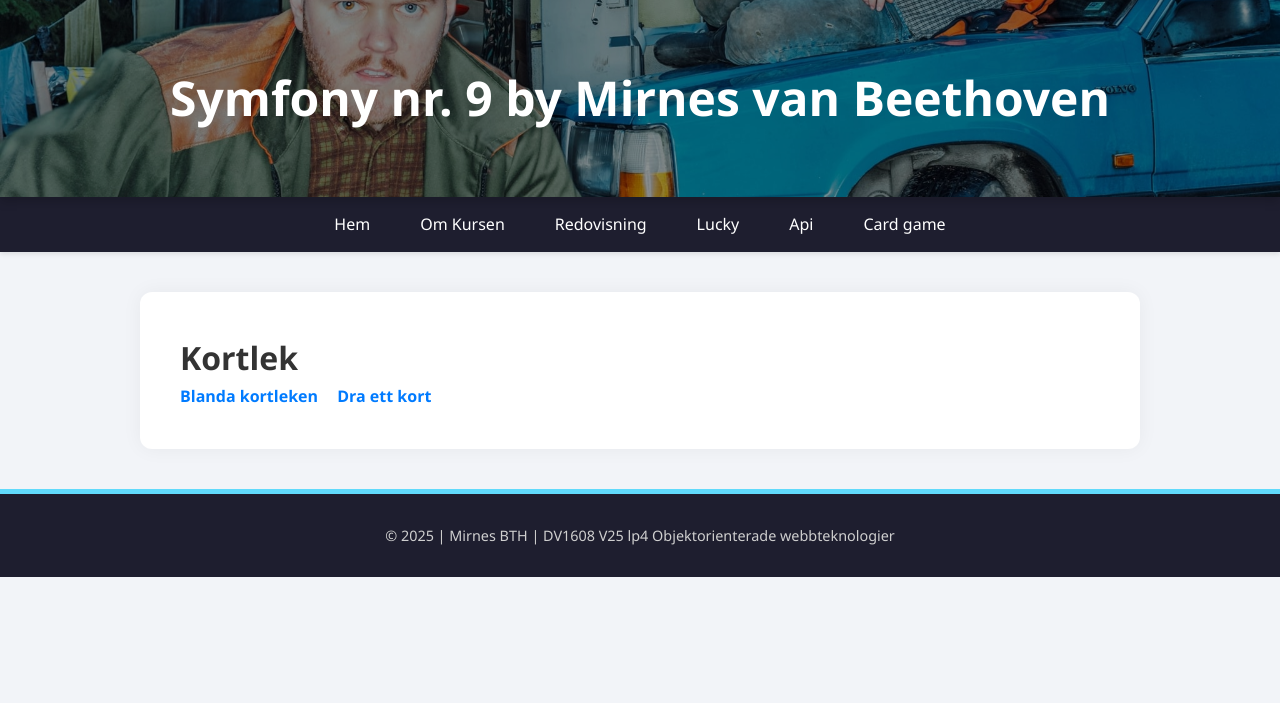
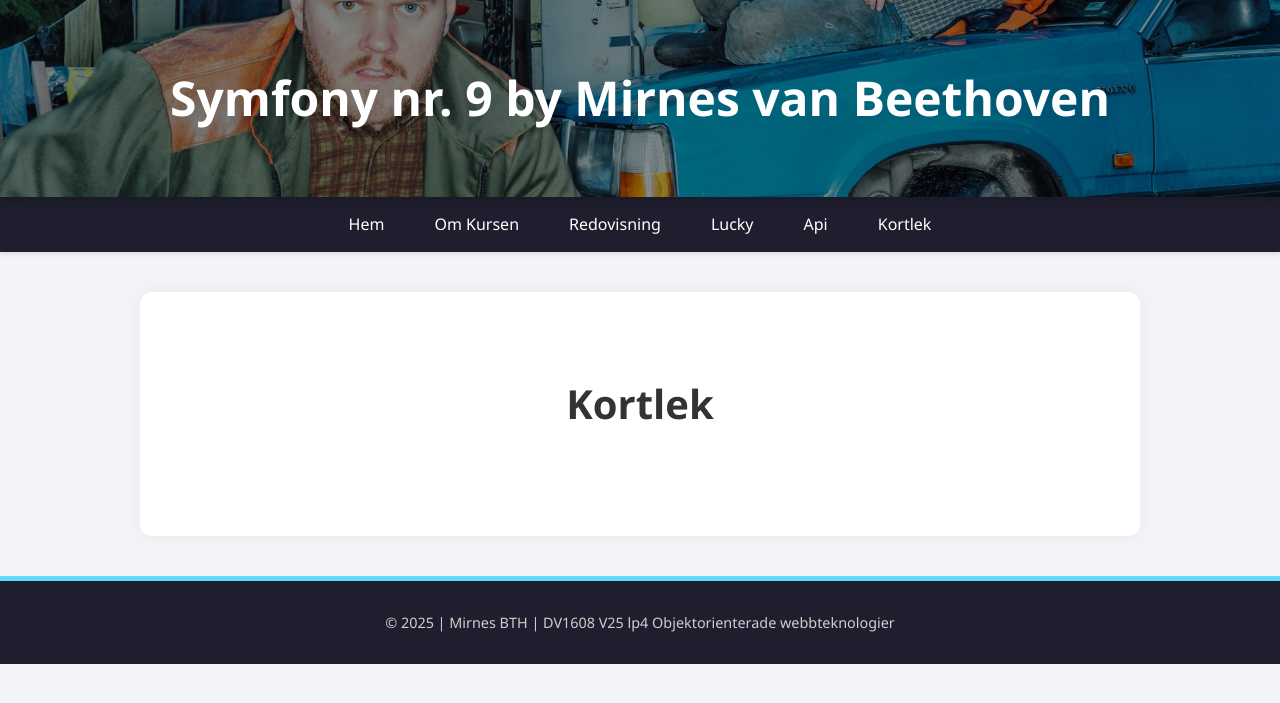
Before and after one commit to mirNNes/me-report, a Symfony app: template templates/card/deck.html.twig in a window 1280 px wide. Shown: the top 703 px of the page. Run offline with Twig, Linux system fonts and the light colour scheme; the template is opened without the code that fills it, so the values that code supplies are empty; style sheets or scripts are compiled from the project's sources; some libraries are stand-ins or nearby versions.

```diff
--- a/assets/styles/app.css
+++ b/assets/styles/app.css
@@ -1,4 +1,3 @@
-/* Reset & basstil */
 * {
     box-sizing: border-box;
     margin: 0;
@@ -12,7 +11,6 @@ body {
     color: #333;
 }
 
-/* HEADER */
 .site-header {
     background-image: url('../img/background.jpg');
     background-size: cover;
@@ -29,7 +27,7 @@ body {
     position: absolute;
     top: 0; left: 0;
     width: 100%; height: 100%;
-    background: rgba(0, 0, 0, 0.4); /* Mörk overlay för bättre läsbarhet */
+    background: rgba(0, 0, 0, 0.4);
     z-index: 1;
 }
 
@@ -40,7 +38,6 @@ body {
     z-index: 2;
 }
 
-/* NAVBAR */
 .site-nav {
     background: #1e1e2f;
     box-shadow: 0 2px 5px rgba(0,0,0,0.1);
@@ -49,7 +46,6 @@ body {
 .site-nav ul {
     display: flex;
     justify-content: center;
-    padding: 0;
     list-style: none;
 }
 
@@ -67,8 +63,6 @@ body {
     font-weight: bold;
     border-bottom: 3px solid #61dafb;
 }
-
-/* MAIN CONTENT */
 .site-content {
     max-width: 1000px;
     margin: 40px auto;
@@ -84,62 +78,190 @@ body {
     box-shadow: 0 0 25px rgba(0,0,0,0.1);
 }
 
-.site-content ul {
+.site-content ul,
+.card-list {
     display: grid;
     grid-template-columns: repeat(auto-fill, minmax(150px, 1fr));
     gap: 20px;
     list-style: none;
     padding: 0;
+    margin-bottom: 30px;
 }
 
-.site-content li {
-    background-color: #f8f8f8;
-    border-radius: 8px;
-    padding: 20px;
+.card {
+    width: 120px;
+    height: 180px;
+    background: white;
+    border: 2px solid #333;
+    border-radius: 10px;
+    display: flex;
+    flex-direction: column;
+    justify-content: space-between;
+    text-align: center;
+    position: relative;
+    padding: 10px;
     box-shadow: 0 2px 10px rgba(0, 0, 0, 0.1);
-    transition: transform 0.3s ease, box-shadow 0.3s ease;
+    font-family: 'Arial', sans-serif;
+    overflow: hidden;
+    box-sizing: border-box;
 }
 
-.site-content li:hover {
-    transform: translateY(-5px);
-    box-shadow: 0 4px 15px rgba(0, 0, 0, 0.2);
+.card-header, .card-footer {
+    display: flex;
+    justify-content: space-between;
+    font-size: 1.2rem;
 }
 
-/* FOOTER */
-.site-footer {
-    background: #1e1e2f;
-    color: #cfcfcf;
-    text-align: center;
-    padding: 30px 20px;
-    font-size: 0.9rem;
-    border-top: 5px solid #61dafb;
+.card-value {
+    font-size: 2rem;
+    font-weight: bold;
+    position: absolute;
 }
 
-.site-footer p {
-    margin: 0;
+.card-suit {
+    font-size: 2.5rem;
+    position: absolute;
+    color: red;
 }
 
-/* RESPONSIVITET */
-@media (max-width: 768px) {
-    .site-nav ul {
-        flex-direction: column;
+.card-body {
+    display: flex;
+    justify-content: center;
+    align-items: center;
+    flex-grow: 1;
+    position: relative;
 }
 
-    .site-nav li a {
-        text-align: center;
-        padding: 12px;
+.card-suit {
+    font-size: 3rem;
+    position: absolute;
 }
 
-    .site-title {
-        font-size: 2.2rem;
+.card-header {
+    top: 5px;
+    left: 5px;
+    right: 5px;
+    display: flex;
+    justify-content: space-between;
+    align-items: flex-start;
 }
 
-    .site-content {
-        padding: 20px;
-    }
+.card-footer {
+    bottom: 5px;
+    left: 5px;
+    right: 5px;
+    display: flex;
+    justify-content: space-between;
+    align-items: flex-end;
 }
 
-/* Lucky Container */
+.card-body .card-suit {
+    position: absolute;
+    font-size: 3rem;
+    top: 50%;
+    left: 50%;
+    transform: translate(-50%, -50%);
+}
+
+.card-value {
+    font-size: 2rem;
+    position: absolute;
+    bottom: 10px;
+    right: 5px;
+    z-index: 1;
+}
+
+
+.actions {
+    display: flex;
+    justify-content: center;
+    gap: 20px;
+    margin-top: 20px;
+}
+
+.actions a {
+    background-color: #1e1e2f;
+    color: #fff;
+    padding: 12px 20px;
+    border-radius: 8px;
+    text-decoration: none;
+    font-weight: bold;
+    box-shadow: 0 2px 5px rgba(0,0,0,0.15);
+    transition: background 0.3s ease;
+}
+
+.actions a:hover {
+    background-color: #343456;
+}
+
+/* draw twig */
+.draw-single,
+.draw-multiple,
+.deck-page {
+    text-align: center;
+    margin-top: 40px;
+}
+
+.draw-single h1,
+.draw-multiple h1,
+.deck-page h1 {
+    font-size: 2.5rem;
+    color: #333;
+    margin-bottom: 30px;
+}
+
+.remaining-cards {
+    font-size: 1.2rem;
+    font-weight: bold;
+    color: #444;
+}
+
+.card-container {
+    display: flex;
+    justify-content: center;
+    flex-wrap: wrap;
+    gap: 20px;
+    margin-bottom: 30px;
+}
+
+/* card twig*/
+.card-menu {
+    max-width: 700px;
+    margin: 40px auto;
+    padding: 30px;
+    background: #fff;
+    border-radius: 16px;
+    box-shadow: 0 10px 25px rgba(0, 0, 0, 0.1);
+    animation: popIn 0.4s ease;
+}
+
+.card-menu ul {
+    list-style: none;
+    display: grid;
+    grid-template-columns: repeat(auto-fit, minmax(220px, 1fr));
+    gap: 20px;
+    padding: 0;
+}
+
+.card-menu li a {
+    display: flex;
+    align-items: center;
+    gap: 10px;
+    background-color: #1e1e2f;
+    color: white;
+    padding: 12px 20px;
+    border-radius: 8px;
+    text-decoration: none;
+    font-weight: 500;
+    transition: background 0.3s ease, transform 0.3s ease;
+    box-shadow: 0 2px 5px rgba(0,0,0,0.1);
+}
+
+.card-menu li a:hover {
+    background-color: #343456;
+    transform: translateY(-3px);
+}
+
 .lucky-container {
     text-align: center;
     background: linear-gradient(135deg, #ff9a9e 0%, #fad0c4 100%);
@@ -174,55 +296,96 @@ body {
     100% { transform: scale(1); opacity: 1; }
 }
 
-/* Styling for Action Links */
-.actions a {
-    margin-right: 15px; /* Avstånd mellan knapparna */
-    text-decoration: none; /* Ta bort understrykning */
-    color: #007bff; /* Använd blå för länkar */
-    font-weight: bold;
-    transition: color 0.3s ease;
+
+.site-footer {
+    background: #1e1e2f;
+    color: #cfcfcf;
+    text-align: center;
+    padding: 30px 20px;
+    font-size: 0.9rem;
+    border-top: 5px solid #61dafb;
 }
 
-.actions a:hover {
-    color: #0056b3; /* Mörkare blå vid hover */
-    text-decoration: underline; /* Understrykning vid hover */
+.site-footer p {
+    margin: 0;
+}
+
+
+@media (max-width: 768px) {
+    .site-nav ul {
+        flex-direction: column;
+    }
+
+    .site-nav li a {
+        text-align: center;
+        padding: 12px;
+    }
+
+    .site-title {
+        font-size: 2.2rem;
+    }
+
+    .site-content {
+        padding: 20px;
     }
 
     .card {
-    width: 120px;
-    height: 180px;
-    background: white;
-    border: 2px solid #333;
-    border-radius: 10px;
-    display: flex;
-    flex-direction: column;
-    justify-content: space-between;
-    text-align: center;
-    position: relative;
-    padding: 10px;
-    box-shadow: 0 2px 10px rgba(0, 0, 0, 0.1);
-    font-family: 'Arial', sans-serif;
+        width: 100px;
+        height: 150px;
+    }
 }
 
-.card-header, .card-footer {
-    display: flex;
-    justify-content: space-between;
-    font-size: 1.2rem;
+/*shuffle twig */
+.blandad-kortlek {
+    text-align: center;
+    margin-top: 40px;
 }
 
-.card-suit {
-    font-size: 1.5rem;
-    color: red;
+.blandad-kortlek h1 {
+    font-size: 2.5rem;
+    color: #333;
+    margin-bottom: 30px;
 }
 
-.card-body {
-    font-size: 2rem;
+.card-container {
     display: flex;
     justify-content: center;
-    align-items: center;
-    flex-grow: 1;
+    flex-wrap: wrap;
+    gap: 20px;
+    margin-bottom: 30px;
 }
 
-.card-suit {
-    font-size: 3rem;
+/* Api */
+.site-content ul {
+    display: grid;
+    grid-template-columns: repeat(auto-fill, minmax(150px, 1fr));
+    gap: 20px;
+    list-style: none;
+    padding: 0;
+    margin-bottom: 30px;
 }
+
+.api-button {
+    display: inline-block;
+    margin: 0.5rem 0;
+    padding: 0.5rem 1rem;
+    font-size: 1rem;
+    background-color: #007BFF;
+    color: white;
+    border: none;
+    border-radius: 8px;
+    cursor: pointer;
+    text-decoration: none;
+}
+
+.api-button:hover {
+    background-color: #0056b3;
+}
+
+form {
+    display: inline;
+}
+
+.route-group {
+    margin-bottom: 1rem;
+}
--- a/composer.json
+++ b/composer.json
@@ -48,7 +48,8 @@
         "symfony/polyfill-php81": "*"
     },
     "scripts": {
-        "csfix": "tools/php-cs-fixer/vendor/bin/php-cs-fixer --config=tools/php-cs-fixer/.php-cs-fixer.dist.php fix src tests",
+
+        "csfix": "PHP_CS_FIXER_IGNORE_ENV=1 tools/php-cs-fixer/vendor/bin/php-cs-fixer --config=tools/php-cs-fixer/.php-cs-fixer.dist.php fix src tests",
         "csfix:dry": "tools/php-cs-fixer/vendor/bin/php-cs-fixer --config=tools/php-cs-fixer/.php-cs-fixer.dist.php fix src testsfix src --dry-run -v",
 
         "auto-scripts": {
--- a/src/Game/Card.php
+++ b/src/Game/Card.php
@@ -5,6 +5,7 @@ namespace App\Game;
 class Card
 {
     protected string $suit;
+    protected int $value;
 
     public function __construct(string $suit, int $value)
     {
--- a/templates/base.html.twig
+++ b/templates/base.html.twig
@@ -2,6 +2,10 @@
 <html lang="sv">
     <head>
         <meta charset="UTF-8">
+        <link rel="icon" href="{{ asset('favicon.png') }}" type="image/png">
+        <link rel="stylesheet" href="https://cdnjs.cloudflare.com/ajax/libs/font-awesome/6.5.0/css/all.min.css">
+
+
         <title>{% block title %}Min Symfony-sajt{% endblock %}</title>
 
         {% block stylesheets %}
@@ -36,7 +40,7 @@
                     <a href="{{ path('api') }}" class="{{ app.request.attributes.get('_route') == 'api' ? 'active' : '' }}">Api</a>
                 </li>
                 <li>
-                    <a href="{{ path('card_card') }}" class="{{ app.request.attributes.get('_route') starts with 'card' ? 'active' : '' }}">Card game</a>
+                    <a href="{{ path('card_card') }}" class="{{ app.request.attributes.get('_route') starts with 'card' ? 'active' : '' }}">Kortlek</a>
 
 
                 </li>
--- a/templates/card/deck.html.twig
+++ b/templates/card/deck.html.twig
@@ -1,17 +1,16 @@
 {% extends "base.html.twig" %}
 
-{% block title %}Kortspel{% endblock %}
+{% block title %}Kortlek{% endblock %}
 
 {% block body %}
-    <h1>Kortlek</h1>
-    <ul>
-        {% for card in deck %}
-            {% include 'card/_card.html.twig' with { card: card } %}
-        {% endfor %}
-    </ul>
+    <div class="deck-page">
+        <h1>Kortlek</h1>
 
-    <div class="actions">
-        <a href="{{ path('card_deck_shuffle') }}">Blanda kortleken</a>
-        <a href="{{ path('card_deck_draw', { 'number': 1 }) }}">Dra ett kort</a>
+        <div class="card-container">
+            {% for card in deck %}
+                {% include 'card/_card.html.twig' with { card: card } %}
+            {% endfor %}
+        </div>
+
     </div>
 {% endblock %}
--- a/templates/card/draw.html.twig
+++ b/templates/card/draw.html.twig
@@ -3,6 +3,7 @@
 {% block title %}Drog Kort{% endblock %}
 
 {% block body %}
+    <div class="draw-single">
         <h1>Drog Kort</h1>
 
         <div class="card-container">
@@ -11,5 +12,6 @@
             {% endfor %}
         </div>
 
-    <p>Antal kort kvar: {{ remaining }}</p>
+        <p class="remaining-cards">Antal kort kvar: {{ remaining }}</p>
+    </div>
 {% endblock %}
```
Also changed, not shown: src/Controller/ApiController.php (+59 -4 lines), src/Controller/CardController.php (+49 -6 lines), templates/api/index.html.twig (+37 -8 lines), templates/card/card.html.twig (+12 -9 lines), templates/card/draw_number.html.twig (+11 -7 lines), templates/card/session.html.twig (added, +17 -0 lines), templates/card/shuffle.html.twig (+8 -6 lines), public/favicon.png (added), src/Controller/HomeController.php (line endings or trailing spaces). Lines whose indentation alone changed are shown as unchanged.
